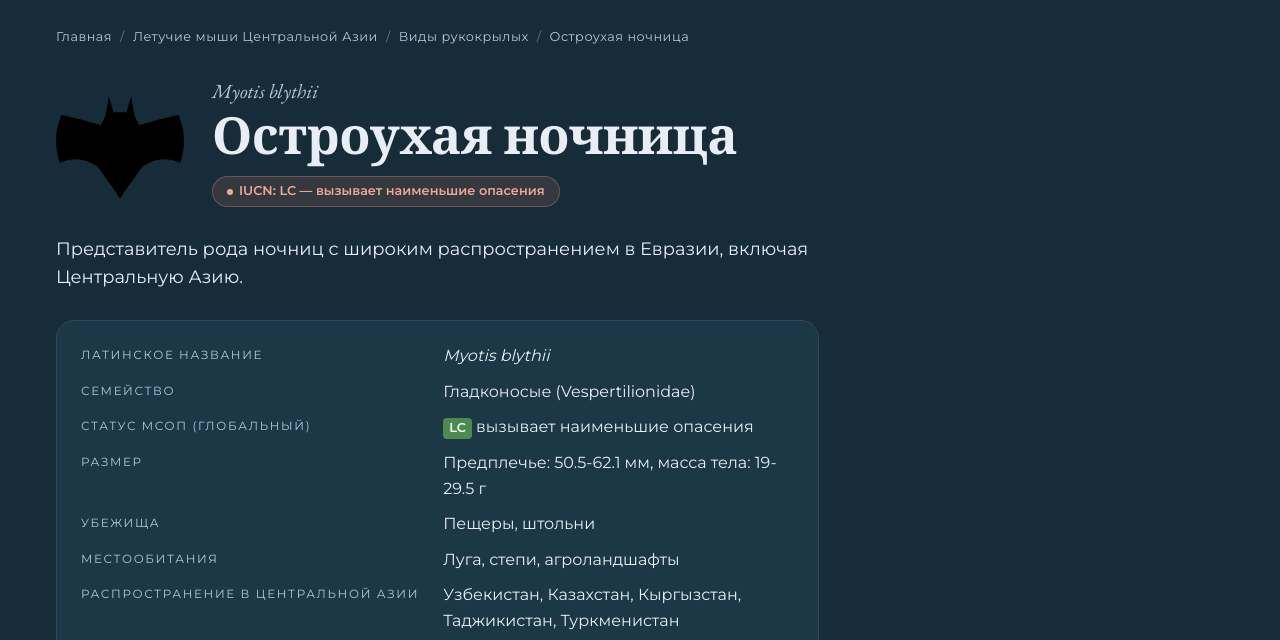
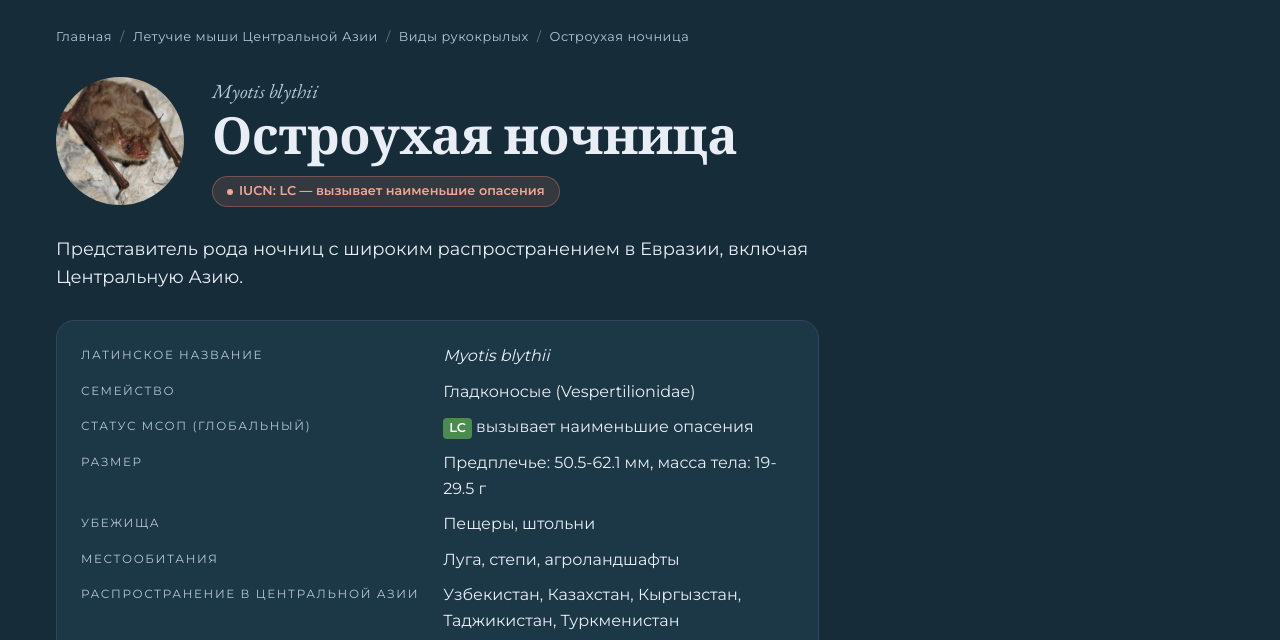
Before and after one commit to BatsofCentralAsia/website, a plain HTML site: page encyclopedia/7-myotis-blythii.html in a window 1280 px wide. Shown: the part 160-800 px from the top of the page. Drawn offline with nearby package versions, Linux system fonts and the light colour scheme.

Commit message:
Update 7-myotis-blythii.html

```diff
--- a/encyclopedia/7-myotis-blythii.html
+++ b/encyclopedia/7-myotis-blythii.html
@@ -25,7 +25,7 @@
         </ol>
       </nav>
       <header class="species-head">
-        <div class="species-avatar species-avatar--lg" style="--c: #e3ead8"><img src="../images/bat.svg" alt=""></div>
+        <div class="species-avatar species-avatar--lg" style="--c: #e3ead8"><img src="../images/MBLY.JPG" alt=""></div>
         <div>
           <p class="species-head__latin">Myotis blythii</p>
           <h1>Остроухая ночница</h1>
```
